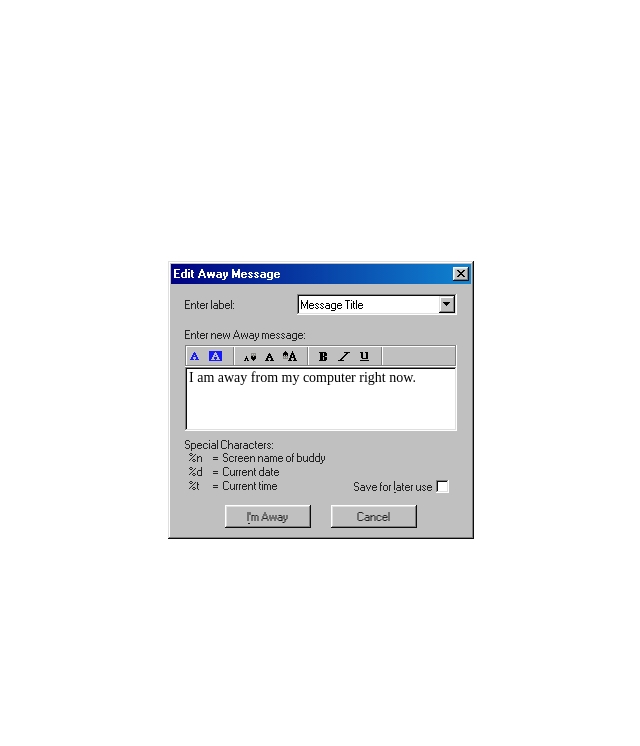
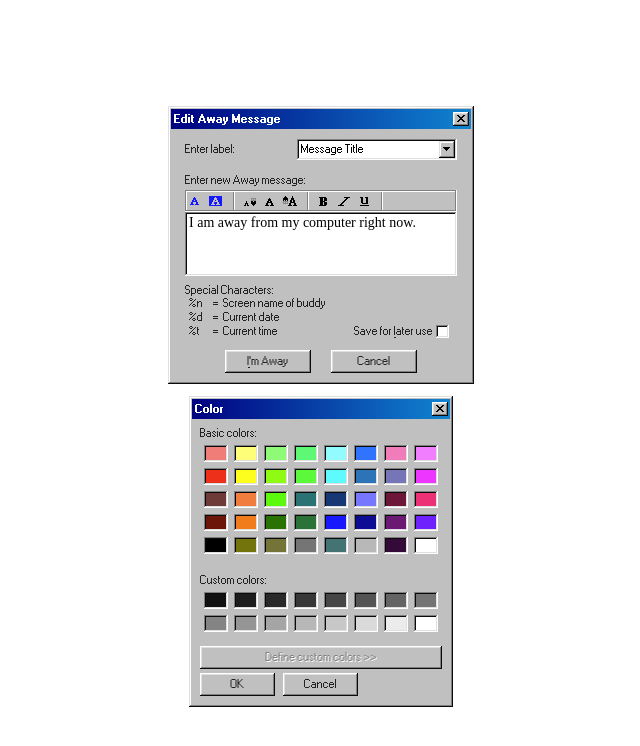
Before and after one commit to jdan/away-message, a Next.js app: page / in a window 1280 px wide. Shown: the top 746 px of the page, without its empty margins (319-959 px from the left). Built offline with nearby package versions, Linux system fonts and the light colour scheme.

Commit message:
color picker

```diff
--- a/app/page.tsx
+++ b/app/page.tsx
@@ -1,6 +1,6 @@
 "use client";
 
-import { CSSProperties, useMemo, useState } from "react";
+import { CSSProperties, useCallback, useMemo, useState } from "react";
 import {
   BackgroundColorIcon,
   BoldIcon,
@@ -106,7 +106,7 @@ export default function Home() {
   };
 
   return (
-    <main>
+    <main style={{ position: "relative" }}>
       <div className="window away-message">
         <div className="title-bar">
           <div className="title-bar-text">Edit Away Message</div>
@@ -220,6 +220,188 @@ export default function Home() {
           </section>
         </div>
       </div>
+
+      <ColorPickerWindow
+        onSelect={(color) => console.log(color)}
+        onClose={() => {}}
+      />
     </main>
   );
 }
+
+const ColorWell = (props: {
+  isSelected: boolean;
+  color: string;
+  onSelect: () => void;
+}) => (
+  <button
+    className="color-well-btn"
+    style={{
+      backgroundColor: props.color,
+      // override 98.css min-width and min-height
+      minWidth: 0,
+      minHeight: 0,
+      width: 20,
+      height: 17,
+      boxShadow: props.isSelected
+        ? // The black edges are in the right place but these colors are wrong
+          "inset -1px -1px black, inset 1px 1px black, inset -2px -2px #dfdfdf, inset 2px 2px #0a0a0a"
+        : "inset -1px -1px #fff, inset 1px 1px grey, inset -2px -2px #dfdfdf, inset 2px 2px #0a0a0a",
+      outline: props.isSelected ? "1px dotted #000" : "none",
+      outlineOffset: 1,
+    }}
+    onClick={props.onSelect}
+  ></button>
+);
+
+// TODO: Persist the last chosen color?
+const ColorPickerWindow = (props: {
+  onSelect: (color: string) => void;
+  onClose: () => void;
+}) => {
+  const [selectedColor, setSelectedColor] = useState<
+    ["basic" | "custom", string] | null
+  >(null);
+  const handleSelect = useCallback((tuple: ["basic" | "custom", string]) => {
+    setSelectedColor(tuple);
+  }, []);
+
+  const gridStyle = useMemo<CSSProperties>(
+    () => ({
+      padding: "6px 4px",
+      display: "grid",
+      gridTemplateColumns: "repeat(8, 1fr)",
+      gap: 6,
+      marginBottom: 8,
+    }),
+    []
+  );
+
+  const basicColors = useMemo(
+    () => [
+      "#F07D77",
+      "#FEFE78",
+      "#8FFA76",
+      "#5DF975",
+      "#91FBFE",
+      "#3074FD",
+      "#F07DB9",
+      "#F17EFF",
+      "#EC301A",
+      "#FEFE1E",
+      "#8FFA13",
+      "#5CF93A",
+      "#5FFAFE",
+      "#2D73B7",
+      "#7575B7",
+      "#ED36FF",
+      "#6E3B39",
+      "#F07C3E",
+      "#5CF90F",
+      "#2B7274",
+      "#173874",
+      "#7677FE",
+      "#6C1739",
+      "#EC3177",
+      "#6C160A",
+      "#F07C1B",
+      "#2A7204",
+      "#2A7238",
+      "#1618FD",
+      "#0C0D94",
+      "#6C1974",
+      "#6E20FD",
+      "#000000",
+      "#74740D",
+      "#747439",
+      "#757575",
+      "#447374",
+      "#B8B8B8",
+      "#340A38",
+      "#FFFFFF",
+    ],
+    []
+  );
+
+  const customColors = useMemo(
+    () => [
+      "#111111",
+      "#1D1D1D",
+      "#292929",
+      "#373737",
+      "#464646",
+      "#545454",
+      "#646464",
+      "#747474",
+      "#848484",
+      "#959595",
+      "#A5A5A5",
+      "#B7B7B7",
+      "#C8C8C8",
+      "#DADADA",
+      "#ECECEC",
+      "#FFFFFF",
+    ],
+    []
+  );
+
+  return (
+    <div className="window">
+      <div className="title-bar">
+        <div className="title-bar-text">Color</div>
+        <div className="title-bar-controls">
+          {/* TODO: Info button */}
+          <button aria-label="Close" onClick={props.onClose}></button>
+        </div>
+      </div>
+      <div className="window-body">
+        <section className="field-row-stacked">
+          <label>Basic colors:</label>
+          <div style={gridStyle}>
+            {basicColors.map((color) => (
+              <ColorWell
+                key={`basic-${color}`}
+                isSelected={
+                  selectedColor?.[0] === "basic" && color === selectedColor[1]
+                }
+                color={color}
+                onSelect={() => handleSelect(["basic", color])}
+              />
+            ))}
+          </div>
+        </section>
+
+        <section className="field-row-stacked">
+          <label>Custom colors:</label>
+          <div style={gridStyle}>
+            {customColors.map((color) => (
+              <ColorWell
+                key={`custom-${color}`}
+                isSelected={
+                  selectedColor?.[0] === "custom" && color === selectedColor[1]
+                }
+                color={color}
+                onSelect={() => handleSelect(["custom", color])}
+              />
+            ))}
+          </div>
+        </section>
+
+        <button disabled style={{ width: "100%", marginBottom: 4 }}>
+          Define custom colors {">>"}
+        </button>
+
+        <div className="field-row">
+          <button
+            onClick={() => selectedColor && props.onSelect(selectedColor[1])}
+          >
+            OK
+          </button>
+          <button style={{ marginLeft: 8 }} onClick={props.onClose}>
+            Cancel
+          </button>
+        </div>
+      </div>
+    </div>
+  );
+};
--- a/app/style.css
+++ b/app/style.css
@@ -114,3 +114,7 @@ fieldset {
 .icon-button:focus {
   outline: none;
 }
+
+.color-well-btn:focus {
+  outline: none;
+}
```
